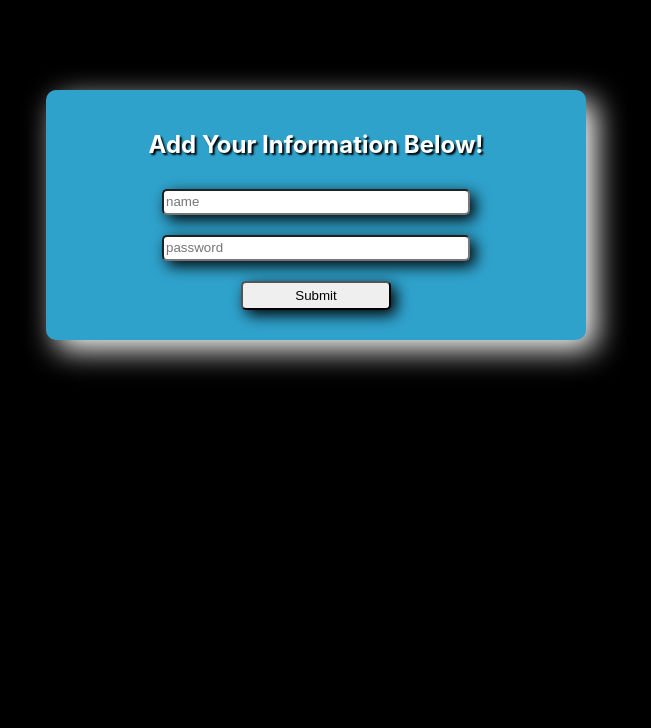
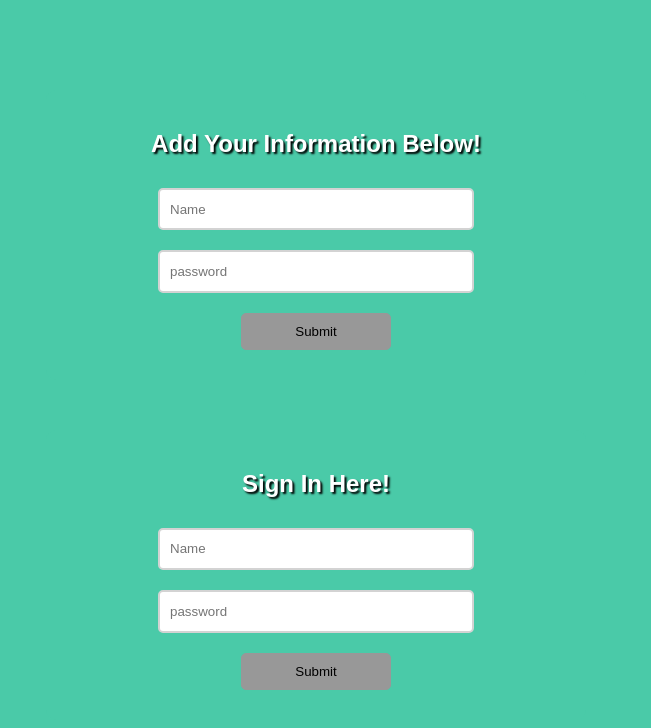
Before and after one commit to BuildWeekPT-FoodieFun/Front-End, a React (Create React App) app in the folder FoodieFun/: page / in a window 1280 px wide. Shown: the top 728 px of the page, without its empty margins (324-975 px from the left). Built offline with nearby package versions, Linux system fonts and the light colour scheme.

Commit message:
More syling to come. Setting state.

```diff
--- a/FoodieFun/src/App.js
+++ b/FoodieFun/src/App.js
@@ -1,12 +1,14 @@
 import React from 'react';
 import UserCreate from './Components/UserCreate';
+import Login from './Components/Login';
+
 
 function App() {
   return (
     <div className="App">
       <header className="App-header">
-          {/*<Form1 />*/}
           <UserCreate />
+          <Login />
       </header>
     </div>
   );
--- a/FoodieFun/src/Components/Login.js
+++ b/FoodieFun/src/Components/Login.js
@@ -1,35 +1,39 @@
-import React, { useState } from 'react';
+import React, { useState, useEffect } from 'react';
 import { withFormik, Form, Field, ErrorMessage } from 'formik';
 import * as yup from 'yup';
 import axios from 'axios';
 
 import '../../src/index.css';
 
-const Form1 = (values) => {
-	// const Person = {
-	// 	name: '',
-	// 	email: '',
-	// 	password: ''
-	// }
-
-	// const [NewProfile, addNewProfile] = useState(Person);
-
-	// const resetForm = () => {
-	// 	addNewProfile(Person);
-	// };
+const Login = ({ values, status }) => {
+	const [NewProfile, addNewProfile] = useState([]);
+	// console.log(NewProfile)
+	useEffect(() => {
+		if (status) {
+			addNewProfile([...NewProfile, status])
+		}
+	}, [status])
 
 	return (
 		<Form className='form'>
-			<h2>Add Your Information Below!</h2>
+			<h2>Sign In Here!</h2>
 			{/*values.errors.name && <p className='errors'>{values.errors.name}</p>*/}
+
 			<ErrorMessage name='name' />
-			<Field type='text' name='name' placeholder='name' className='field'/>
-			<ErrorMessage name='email' />
-			{/*values.errors.email && <p className='errors'>{values.errors.email}</p>*/}
-			<Field type='text' name='email' placeholder='email' className='field'/>
-			<ErrorMessage name='possword' />
+			<Field
+				type='text' name='name'
+				placeholder='Name'
+				className='field'
+			/>
+
+			<ErrorMessage name='Password' />
 			{/*values.errors.password && <p className='errors'>{values.errors.password}</p>*/}
-			<Field type='password' name='password' placeholder='password' className='field'/>
+			<Field
+				type='password'
+				name='password'
+				placeholder='password'
+				className='field'
+			/>
 
 			<button type='submit'>Submit</button>
 		</Form>
@@ -37,26 +41,26 @@ const Form1 = (values) => {
 }
 
 export default withFormik({
-	mapPropsToValues: (values) => {
+	mapPropsToValues: (values) => { // Values are mapped to the name prop in Field.
 		return {
 			// This makes the inputs controlled.
 			name: values.name || '',
-			email: values.email || '',
+			// email: values.email || '',
 			password: values.password || ''
 		}
 	},
 
 	validationSchema: yup.object().shape({
 		name: yup.string().required('Full name is required!'),
-		email: yup.string().email().required('We need an email'),
+		// email: yup.string().email().required('We need an email address!'),
 		password: yup.string().required('password required!')
 	}),
 
 	handleSubmit: (values, formik) => {
     axios.post('https://reqres.in/api/animals', values)
     .then((res) => {
-      console.log(res)
-
+      console.log(res, values)
+      formik.setStatus(res.data);
       formik.resetForm();
 
     })
@@ -64,4 +68,7 @@ export default withFormik({
       console.log('error:', err)
     })
   }
-})(Form1)
+})(Login)
+
+// https://reqres.in/api/animals
+// https://reqres.in/api/auth/register
--- a/FoodieFun/src/Components/UserCreate.js
+++ b/FoodieFun/src/Components/UserCreate.js
@@ -6,14 +6,8 @@ import axios from 'axios';
 import '../../src/index.css';
 
 const UserCreate = ({ values, status }) => {
-	const Person = {
-		name: '',
-		// email: '',
-		password: ''
-	}
-
 	const [NewProfile, addNewProfile] = useState([]);
-	console.log(NewProfile)
+	// console.log(NewProfile)
 	useEffect(() => {
 		if (status) {
 			addNewProfile([...NewProfile, status])
@@ -28,7 +22,7 @@ const UserCreate = ({ values, status }) => {
 			<ErrorMessage name='name' />
 			<Field
 				type='text' name='name'
-				placeholder='name'
+				placeholder='Name'
 				className='field'
 			/>
 
@@ -36,7 +30,7 @@ const UserCreate = ({ values, status }) => {
 			{/*values.errors.password && <p className='errors'>{values.errors.password}</p>*/}
 			<Field
 				type='password'
-				name='password'
+				name='Password'
 				placeholder='password'
 				className='field'
 			/>
--- a/FoodieFun/src/index.css
+++ b/FoodieFun/src/index.css
@@ -7,12 +7,13 @@ body {
   	-webkit-font-smoothing: antialiased;
   	-moz-osx-font-smoothing: grayscale;
 
-  	background-color: black;
+  	background-color: #4acaa8;
 	height: 800px;
+	font-family: 'Source Sans Pro', Arial, sans-serif;
 }
 
 form {
-	background-color: #2fa2cc;
+	background-color: #4acaa8;
 	color: white;
 	width: 500px;
 	margin: 50px auto;
@@ -21,7 +22,8 @@ form {
 	display: flex;
 	flex-direction: column;
 	border-radius: 10px;
-	box-shadow: white 10px 10px 30px;
+	/*box-shadow: white 10px 10px 30px;*/
+	color: white;
 }
 
 h2 {
@@ -32,18 +34,23 @@ h2 {
 
 .field {
 	width: 300px;
-	height: 20px;
+	height: 2.75em;
 	margin: 10px auto;
 	border-radius: 5px;
-	box-shadow: black 5px 5px 15px;
+	/*box-shadow: black 5px 5px 15px;*/
+	border: solid 2px lightgrey;
+	padding-left: 10px;
 }
 
 button {
 	width: 150px;
+	height: 2.75em;
 	margin: 10px auto;
 	border-radius: 5px;
 	padding: 5px;
-	box-shadow: black 5px 5px 15px;
+	/*box-shadow: black 5px 5px 15px;*/
+	background-color: #989898;
+	border: solid 1px #989898;
 }
 
 .errors {
```
